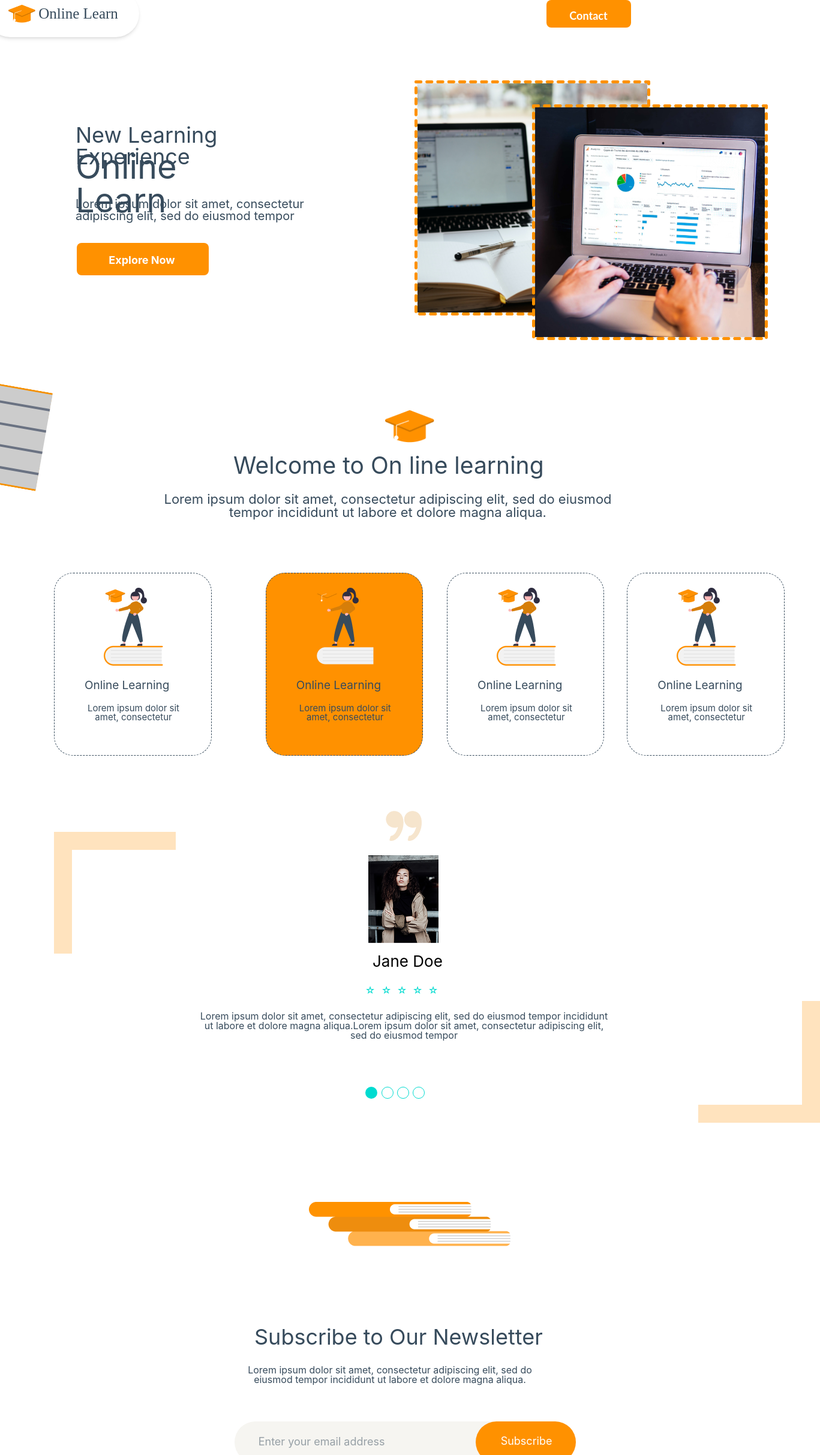
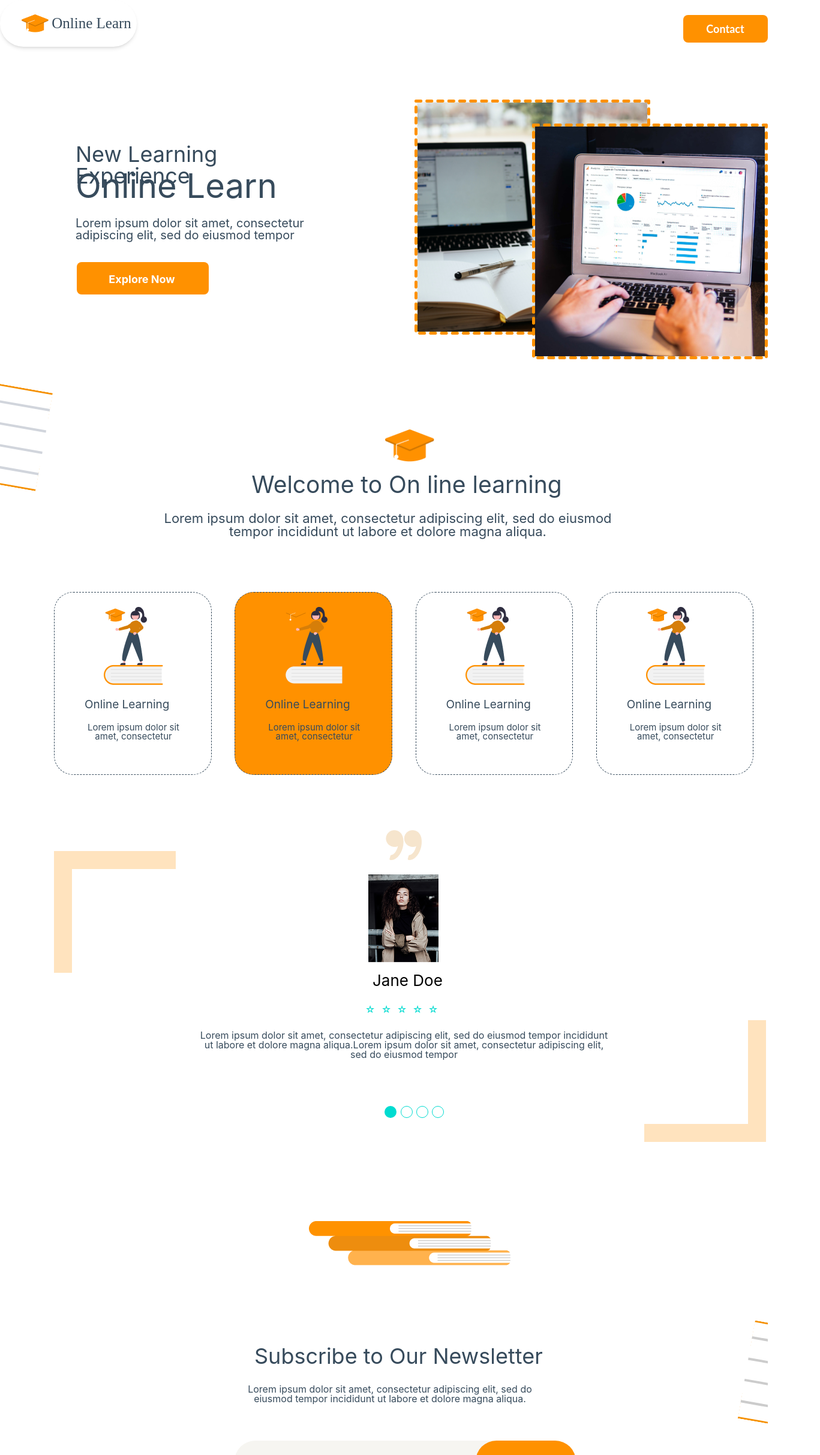
Before and after one commit to agrawaljay12/Online-Learning, a React (Vite) app: page / in a window 1280 px wide. Shown: the top 2426 px of the page at 60% size, 1367 px wide, since content can reach past the window. Built offline with nearby package versions, Linux system fonts and the light colour scheme.

Commit message:
Refactor layout and styles across Blog, OnlineLearning, Testimonial, Section, and Header components for improved consistency and visual appeal

```diff
--- a/src/component/common/Blog.jsx
+++ b/src/component/common/Blog.jsx
@@ -19,7 +19,7 @@ const Blog = () => {
             {/* grid */}
             <div className="grid grid-cols-[328px_328px_328px] mt-[60px]">
               {/* 1st */}
-              <div className="ml-[25px] mt-[11.53px] mr-[25px] bg-white shadow-xl rounded-xl border-[2px] border-white">
+              <div className="ml-[25px] mt-[11.53px] mr-[25px] bg-white shadow-lg rounded-xl border-[2px] border-white">
                 <img src={Library} alt="" />
                 <span className="block font-[Libre Baskerville] text-[rgba(214,126,9,1)] text-[18px] font-normal leading-none pt-[21.47px] pl-[73.67px] pr-[73.33px]">
                   Blog Post One
@@ -36,7 +36,7 @@ const Blog = () => {
               </div>
 
               {/* 2nd */}
-              <div className="ml-[27px] mt-[12.53px] mr-[23px] bg-white shadow-xl rounded-xl border-[2px] border-white">
+              <div className="ml-[27px] mt-[12.53px] mr-[23px] bg-white shadow-lg rounded-xl border-[2px] border-white">
                 <img src={Library} alt="" />
                 <span className="block font-[Libre Baskerville] text-[rgba(214,126,9,1)] text-[18px] font-normal leading-none pt-[21.47px] pl-[73.67px] pr-[73.33px]">
                   Blog Post One
@@ -53,7 +53,7 @@ const Blog = () => {
               </div>
 
               {/* 3rd */}
-              <div className="ml-[3px] mt-[10.53px] mr-[53px] bg-white shadow-xl rounded-xl border-[2px] border-white">
+              <div className="ml-[3px] mt-[10.53px] mr-[53px] bg-white shadow-lg rounded-xl border-[2px] border-white">
                 <img src={Library} alt="" />
                 <span className="block font-[Libre Baskerville] text-[rgba(214,126,9,1)] text-[18px] font-normal leading-none pt-[21.47px] pl-[73.67px] pr-[73.33px]">
                   Blog Post One
--- a/src/component/common/OnlineLearning.jsx
+++ b/src/component/common/OnlineLearning.jsx
@@ -13,18 +13,18 @@ const OnlineLearning = () => {
             alt=""
             className="ml-[552px] mr-[571.01px] w-[82.44px] h-[54.3px]"
           />
-          <h1 className="font-[Libre Baskerville] font-normal text-[39px] leading-none w-[578px] h-[48px] text-[rgba(55,75,92,1)] ml-[299px] mr-[328.51px] mt-[17.48px]">
+          <h1 className="text-center font-[Libre Baskerville] font-normal text-[39px] leading-none w-[578px] h-[48px] text-[rgba(55,75,92,1)] ml-[299px] mr-[328.51px] mt-[17.48px]">
             Welcome to On line learning
           </h1>
-          <p className="text-center mt-[17.23px] ml-[147px] font-normal text-[22px] leading-none w-[819px] h-[67px] text-[rgba(55,75,92,1)]">
+          <p className="text-center mt-[17.23px] ml-[147px] mr-[] font-normal text-[22px] leading-none w-[819px] h-[67px] text-[rgba(55,75,92,1)]">
             Lorem ipsum dolor sit amet, consectetur adipiscing elit, sed do
             eiusmod <br /> tempor incididunt ut labore et dolore magna aliqua.
           </p>
 
           {/* grid card */}
-          <div className="grid grid-cols-4 w-full max-w-[1205.51px] mt-[67px]">
+          <div className="grid grid-cols-4 w-full max-w-[1205.51px] justify-between mt-[67px]">
             {/* first */}
-            <div className="w-[262.51px] h-[304.8px] border-dashed border-[rgba(55,75,92,1)] border-[0.5px] rounded-4xl">
+            <div className="w-[262.51px] h-[304.8px] border-dashed  border-[rgba(55,75,92,1)] border-[0.5px] rounded-4xl">
               <img
                 src={Girl}
                 alt=""
@@ -39,7 +39,7 @@ const OnlineLearning = () => {
             </div>
 
             {/* second */}
-            <div className="w-[262.51px] h-[304.8px] ml-[51.49px] bg-[rgba(255,145,0,1)] border-dashed border-[rgba(55,75,92,1)] border-[0.5px] rounded-4xl">
+            <div className="w-[262.51px] h-[304.8px] bg-[rgba(255,145,0,1)] border-dashed border-[rgba(55,75,92,1)] border-[0.5px] rounded-4xl">
               <img
                 src={Girl}
                 alt=""
@@ -54,7 +54,7 @@ const OnlineLearning = () => {
             </div>
 
             {/* third */}
-            <div className="w-[262.51px] h-[304.8px] ml-[52.49px] border-dashed border-[rgba(55,75,92,1)] border-[0.5px] rounded-4xl">
+            <div className="w-[262.51px] h-[304.8px]  border-dashed border-[rgba(55,75,92,1)] border-[0.5px] rounded-4xl">
               <img
                 src={Girl}
                 alt=""
@@ -69,7 +69,7 @@ const OnlineLearning = () => {
             </div>
 
             {/* four */}
-            <div className="w-[262.51px] h-[304.8px] ml-[51.49px] border-dashed border-[rgba(55,75,92,1)] border-[0.5px] rounded-4xl">
+            <div className="w-[262.51px] h-[304.8px]  border-dashed border-[rgba(55,75,92,1)] border-[0.5px] rounded-4xl">
               <img
                 src={Girl}
                 alt=""
--- a/src/component/common/Testimonial.jsx
+++ b/src/component/common/Testimonial.jsx
@@ -37,14 +37,14 @@ const Testimonial = () => {
               consectetur adipiscing elit,
               <br /> sed do eiusmod tempor
             </p>
-            <div className="flex mb-[60px] ml-[315.85px] mr-[317.27px] mt-[31px] w-[125.89px] h-[19.89] rounded-full">
+            <div className="flex mb-[60px] ml-[348px] mr-[367px] mt-[31px] w-[125.89px] h-[19.89] rounded-full">
               <div className="w-[19.89px] h-[19.89px]  bg-[rgba(0,219,208,1)] rounded-full"></div>
               <div className="ml-[7.11px] w-[19.89px] h-[19.89] border border-[rgba(0,219,208,1)] rounded-full"></div>
               <div className="ml-[6.11px] w-[19.89px] h-[19.89] border border-[rgba(0,219,208,1)] rounded-full"></div>
               <div className="ml-[6.11px] w-[19.89px] h-[19.89] border border-[rgba(0,219,208,1)] rounded-full"></div>
             </div>
           </div>
-          <div className=" absolute w-[203px] h-[203px] right-[89px] top-[317px] left-[1074px] border-b-30 border-r-30 opacity-25 border-[rgba(255,145,0,1)]"></div>
+          <div className=" absolute w-[203px] h-[203px] right-[89px] top-[317px] left-[984px] border-b-30 border-r-30 opacity-25 border-[rgba(255,145,0,1)]"></div>
         </div>
       </section>
     </>
--- a/src/component/common/section.jsx
+++ b/src/component/common/section.jsx
@@ -5,17 +5,16 @@ const Section = () => {
   return (
     <>
       <section>
-        <div className="w-full max-w-[1114px] h-[423px] ml-[126px] mt-[88px]">
-          <div className="flex gap-[66px]">
+        <div className="w-full max-w-[1114px] h-[423px] ml-[126px] mt-[88px] flex gap-[66px]">
           {/* left content */}
           <div className="w-[499px] mt-[73px] mb-[54px] ">
-              <h1 className=" w-[402px] block leading-none h-[43px] text-[rgba(55,75,92,1)] font-normal text-4xl">
+            <h1 className=" w-[402px] block leading-none h-[43px] text-[rgba(55,75,92,1)] font-normal xl:text-4xl md:text-3xl sm:text-2xl text-xl">
               New Learning Experience
             </h1>
-              <span className="block font-normal text-[56px] leading-none h-[67px] w-[314px] text-[rgba(55,75,92,1)]">
+            <span className="whitespace-nowrap block font-normal xl:text-[56px] md:text-6xl sm:text-5xl text-4xl leading-none h-[67px] w-[314px] text-[rgba(55,75,92,1)]">
               Online Learn
             </span>
-              <p className="font-[Libre Baskerville] text-[rgba(55,75,92,1)] text-[20px] font-normal leading-none h-[50px] pt-[13px]">
+            <p className="font-[Libre Baskerville] text-[rgba(55,75,92,1)] xl:text-[20px] md:text-lg sm:text-[16px] text-[14px] font-normal leading-none h-[50px] pt-[13px]">
               Lorem ipsum dolor sit amet, consectetur <br />
               adipiscing elit, sed do eiusmod tempor
             </p>
@@ -25,13 +24,16 @@ const Section = () => {
           </div>
           {/* right content */}
           <div className="w-[549px] relative">
-              <img src={OnlineLearning} alt="" />
+            <img
+              src={OnlineLearning}
+              alt=""
+              className="xl:w-[393px] xl:h-[392px] md:w-[385px] md:h-[384] sm:w-[385px] md:h-[384]"
+            />
             <img
               src={LearningAnalysis}
               alt=""
               className="absolute top-[40px] left-[196px] bottom-[10px]"
             />
-            </div>
           </div>
         </div>
       </section>
--- a/src/component/layout/Header.jsx
+++ b/src/component/layout/Header.jsx
@@ -5,21 +5,21 @@ const Header = () => {
   return (
     <>
       <header>
-        <div className="w-full max-w-[1306px] flex items-center relative">
+        <div className="w-full max-w-[1306px] h-[78px] flex items-center">
           {/* logo */}
-          <div className="absolute left-[-22px] flex items-center bg-white shadow-md w-[254px] h-[78px] gap-[5.64px] rounded-l-full pl-[36px] rounded-r-full">
+          <div className="flex items-center bg-white shadow-md w-[254px] h-[78px] gap-[5.64px] rounded-l-full pl-[36px] rounded-r-full">
             <img
               src={HeaderLogo}
               alt=""
-              className="xl:w-[44.66px] xl:h-[29.42px]"
+              className=" md:w-[43px] xl:w-[44.66px] xl:h-[29.42px]"
             />
-            <span className="text-[rgba(55,75,92,1)] font-[Forte] font-normal lg:text-[25px] md:text-[20px] sm:text-[18px] text-[15px] leading-7">
+            <span className="text-[rgba(55,75,92,1)] font-[Forte] font-normal whitespace-nowrap xl:text-[25px] md:text-[20px] sm:text-[18px] text-[15px] leading-7">
               Online Learn
             </span>
           </div>
           <div className="flex items-center">
             {/* contact button */}
-            <button className=" w-[141px] h-[46px] font-bold text-lg font-[Lato] bg-[rgba(255,145,0,1)] py-3 text-white pl-[38px] pr-[39px] rounded-lg ml-[911px]">
+            <button className="mt-[29px] mb-3 w-[141px] h-[46px] font-bold text-lg font-[Lato] bg-[rgba(255,145,0,1)] py-3 text-white pl-[38px] pr-[39px] leading-none rounded-lg ml-[911px]">
               Contact
             </button>
           </div>
--- a/src/index.css
+++ b/src/index.css
@@ -1 +1,9 @@
 @import "tailwindcss";
+
+html,
+body,
+#root {
+  margin: 0;
+  min-height: 100%;
+  overflow-x: hidden;
+}
--- a/src/pages/Home.jsx
+++ b/src/pages/Home.jsx
@@ -13,7 +13,7 @@ const HomePage = () => {
       <div className="relative">
         <Header />
         <Section />
-        <div className="absolute top-[638px] rotate-10 left-[-111.98px]  w-[186.9px] h-[166.42px] rounded-l-full border-t-3 border-l-3 border-b-3 border-[rgba(245,145,0,1)] divide-y-4 divide-gray-500 bg-[rgba(204,204,204,1)]">
+        <div className="absolute top-[638px] rotate-10 left-[-111.98px]  w-[186.9px] h-[166.42px] rounded-l-full border-t-3 border-l-3 border-b-3 border-[rgba(245,145,0,1)] divide-y-4 divide-gray-300">
           <div className="py-3"></div>
           <div className="py-4"></div>
           <div className="py-4"></div>
@@ -27,8 +27,15 @@ const HomePage = () => {
         <Testimonial />
         <Book />
         <Subscribe />
+        <div className="absolute top-[1500.09px] rotate-190 left-[1243.06px]  w-[186.9px] h-[166.42px] rounded-l-full border-t-3 border-l-3 border-b-3 border-[rgba(245,145,0,1)] divide-y-4 divide-[rgba(204,204,204,1)]">
+          <div className="py-3"></div>
+          <div className="py-4"></div>
+          <div className="py-4"></div>
+          <div className="py-4"></div>
+          <div className="py-4"></div>
+        </div>
         <Blog />
-        <div className="absolute top-[2381.27px] rotate-10 left-[-111.98px]  w-[186.9px] h-[166.42px] rounded-l-full border-t-3 border-l-3 border-b-3 border-[rgba(245,145,0,1)] divide-y-4 divide-gray-500 bg-[rgba(204,204,204,1)]">
+        <div className="absolute top-[2381.27px] rotate-10 left-[-111.98px]  w-[186.9px] h-[166.42px] rounded-l-full border-t-3 border-l-3 border-b-3 border-[rgba(245,145,0,1)] divide-y-4 divide-[rgba(204,204,204,1)]">
           <div className="py-3"></div>
           <div className="py-4"></div>
           <div className="py-4"></div>
```
Lines whose indentation alone changed are shown as unchanged.
